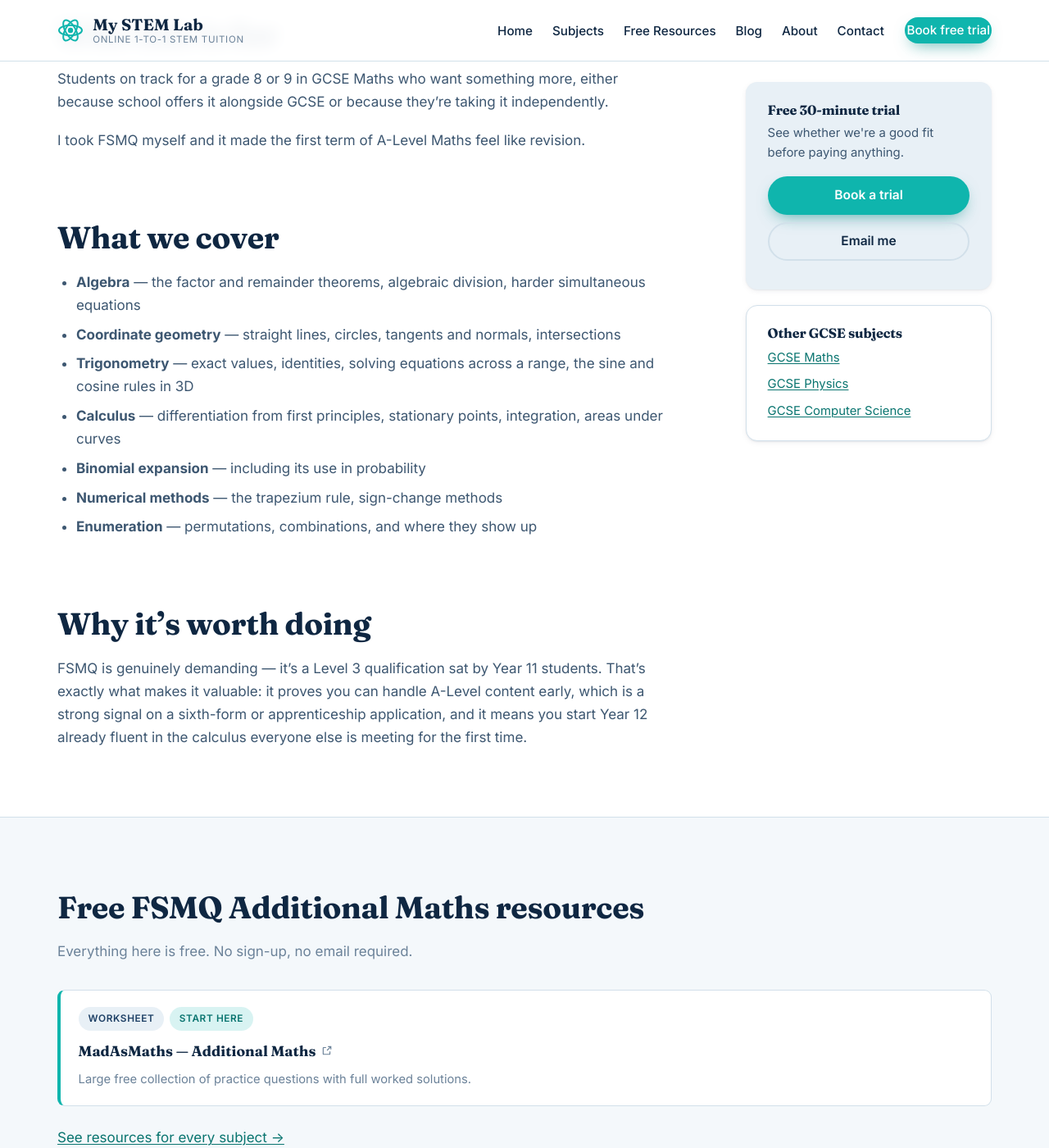
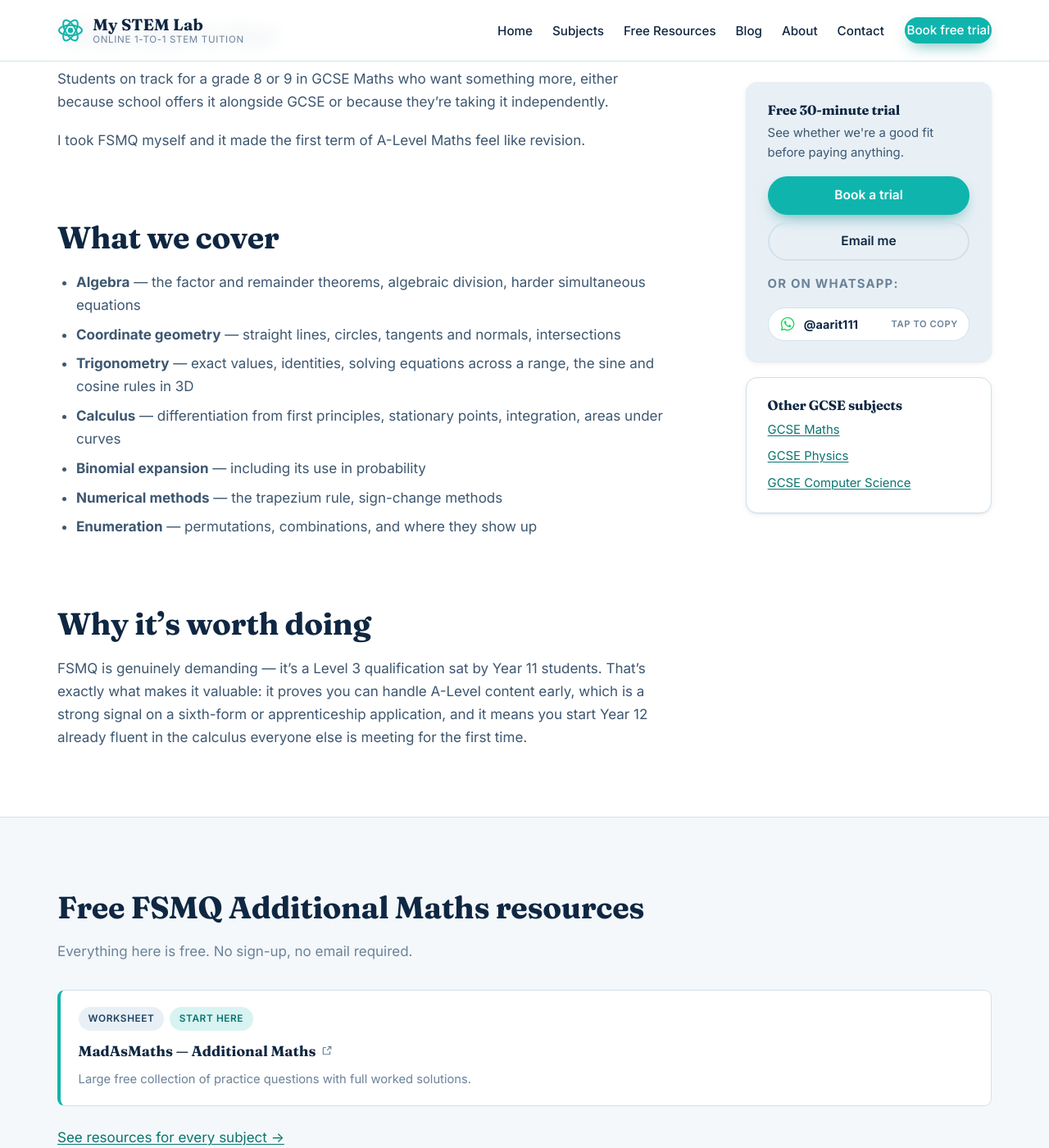
Before and after one commit to My-STEM-Lab/My-STEM-Lab.github.io, a Jekyll site: the page built from _subjects/gcse-fsmq.md, in a window 1280 px wide and 1400 px high, scrolled down 517 px. Shown: the whole window at 82% size. Built offline with Jekyll 4.4.1, drawn with Linux system fonts in a browser that asks for light colours.

Commit message:
Preparing for tutoring

```diff
--- a/_config.yml
+++ b/_config.yml
@@ -18,6 +18,7 @@ lang: en_GB
 tutor_name: Aarit Maheshwari
 email: aarit@mystemlab.co.uk
 register_form: "https://forms.cloud.microsoft/r/UZzMGsy1aD"
+whatsapp_username: "aarit111"   # shown as @aarit111; no phone number is published
 trial_length: "30 minutes"      # noun form, e.g. "we meet for 30 minutes"
 trial_adj: "30-minute"          # adjective form, e.g. "a 30-minute trial"
 
--- a/_includes/footer.html
+++ b/_includes/footer.html
@@ -4,7 +4,8 @@
       <strong>My STEM Lab</strong>
       <p>Online 1-to-1 tuition in Maths, Further Maths, Physics and Computing, plus STEP, ESAT and TMUA preparation.</p>
       <p class="footer-contact">
-        <a href="mailto:{{ site.email }}">{{ site.email }}</a>
+        <a href="mailto:{{ site.email }}">{{ site.email }}</a><br>
+        <span class="footer-wa">WhatsApp <b>@{{ site.whatsapp_username }}</b></span>
       </p>
     </div>
 
--- /dev/null
+++ b/_includes/whatsapp-chip.html
@@ -0,0 +1,14 @@
+{% comment %}
+  Tap-to-copy WhatsApp handle.
+  WhatsApp click-to-chat links require a phone number, and there is no username
+  link format, so we copy the handle for the visitor to search instead.
+  Usage: {% include whatsapp-chip.html %}
+{% endcomment %}
+<button class="wa-chip" type="button" data-wa-copy="@{{ site.whatsapp_username }}">
+  <svg class="wa-icon" viewBox="0 0 24 24" fill="currentColor" aria-hidden="true">
+    <path d="M12.04 2C6.58 2 2.13 6.45 2.13 11.91c0 1.75.46 3.45 1.32 4.95L2 22l5.25-1.38a9.9 9.9 0 0 0 4.79 1.22h.01c5.46 0 9.91-4.45 9.91-9.91 0-2.65-1.03-5.14-2.9-7.01A9.82 9.82 0 0 0 12.04 2Zm0 18.15h-.01a8.2 8.2 0 0 1-4.19-1.15l-.3-.18-3.12.82.83-3.04-.2-.31a8.2 8.2 0 0 1-1.26-4.38c0-4.54 3.7-8.24 8.25-8.24a8.2 8.2 0 0 1 5.83 2.42 8.2 8.2 0 0 1 2.41 5.83c0 4.54-3.7 8.23-8.24 8.23Zm4.52-6.16c-.25-.12-1.47-.72-1.69-.81-.23-.08-.39-.12-.56.13-.16.24-.64.8-.78.97-.15.16-.29.18-.53.06-.25-.13-1.05-.39-1.99-1.23-.74-.66-1.23-1.47-1.38-1.72-.14-.25-.01-.38.11-.5.11-.11.25-.29.37-.43.12-.15.16-.25.25-.41.08-.17.04-.31-.02-.43-.06-.12-.56-1.34-.76-1.84-.2-.48-.4-.42-.56-.43h-.47c-.17 0-.43.06-.66.31-.22.25-.86.85-.86 2.07 0 1.22.89 2.4 1.01 2.56.12.17 1.75 2.67 4.23 3.74.59.26 1.05.41 1.41.52.59.19 1.13.16 1.56.1.47-.07 1.47-.6 1.68-1.19.2-.58.2-1.08.14-1.19-.06-.1-.22-.16-.47-.28Z"/>
+  </svg>
+  <span class="wa-handle">@{{ site.whatsapp_username }}</span>
+  <span class="wa-action" data-wa-label>Tap to copy</span>
+</button>
+<p class="wa-live" role="status" aria-live="polite"></p>
--- a/_layouts/subject.html
+++ b/_layouts/subject.html
@@ -25,6 +25,8 @@ layout: default
       <p>See whether we're a good fit before paying anything.</p>
       <a class="btn btn-primary btn-block" href="{{ site.register_form }}" target="_blank" rel="noopener">Book a trial</a>
       <a class="btn btn-ghost btn-block" href="mailto:{{ site.email }}?subject={{ page.title | uri_escape }}%20tuition">Email me</a>
+      <p class="wa-aside-label">Or on WhatsApp:</p>
+      {% include whatsapp-chip.html %}
     </div>
 
     {% assign others = site.subjects | where: "level", page.level | sort: "order" %}
--- a/assets/css/style.css
+++ b/assets/css/style.css
@@ -530,3 +530,45 @@ p  { margin: 0 0 1.1em; }
 .login-card input:disabled { background: #f2f6f9; color: var(--ink-muted); cursor: not-allowed; }
 .login-card .btn:disabled { background: #b9cbd8; box-shadow: none; cursor: not-allowed; }
 .login-card .btn:disabled:hover { background: #b9cbd8; transform: none; }
+
+/* --- WhatsApp handle chip -------------------------------------------------
+   WhatsApp click-to-chat links need a phone number and there is no username
+   link format, so the handle is copied for the visitor to search instead.    */
+.wa-card { margin-bottom: 1.2rem; }
+.wa-card h3 { display: flex; align-items: center; gap: .5rem; margin-bottom: .4rem; }
+.wa-card > p { font-size: .93rem; color: var(--ink-muted); margin-bottom: 1rem; }
+
+.wa-chip {
+  display: inline-flex; align-items: center; gap: .6rem;
+  width: 100%; padding: .7rem 1rem;
+  background: var(--paper); border: 1px solid var(--card-line); border-radius: 999px;
+  font-family: var(--sans); font-size: .97rem; color: var(--navy);
+  cursor: pointer; text-align: left;
+  transition: border-color .16s ease, background .16s ease, transform .16s ease;
+}
+.wa-chip:hover { border-color: #25d366; background: rgba(37,211,102,.06); transform: translateY(-1px); }
+.wa-chip:active { transform: none; }
+.wa-icon { width: 1.25rem; height: 1.25rem; color: #25d366; flex: none; }
+.wa-handle { font-weight: 700; letter-spacing: .01em; }
+.wa-action {
+  margin-left: auto; font-size: .76rem; font-weight: 600; letter-spacing: .05em;
+  text-transform: uppercase; color: var(--ink-muted); white-space: nowrap;
+}
+.wa-chip.copied { border-color: #25d366; background: rgba(37,211,102,.1); }
+.wa-chip.copied .wa-action { color: #12874a; }
+
+.wa-live { position: absolute; width: 1px; height: 1px; overflow: hidden; clip: rect(0 0 0 0); white-space: nowrap; }
+.wa-hint, .wa-note { font-size: .85rem; color: var(--ink-muted); margin: .8rem 0 0; line-height: 1.5; }
+.wa-note { padding-top: .8rem; border-top: 1px solid var(--card-line); }
+.wa-aside-label {
+  margin: 1rem 0 .5rem; font-size: .78rem; font-weight: 700; letter-spacing: .08em;
+  text-transform: uppercase; color: var(--ink-muted);
+}
+.subject-aside .wa-chip { font-size: .9rem; padding: .6rem .85rem; }
+.subject-aside .wa-action { font-size: .7rem; }
+
+.callout-compact { margin: 0 0 1.4rem; padding: .95rem 1.2rem; }
+.callout-compact p { font-size: .93rem; }
+
+.footer-wa { color: #a9c6da; }
+.footer-wa b { color: #4fe0d8; font-weight: 600; }
--- a/assets/js/main.js
+++ b/assets/js/main.js
@@ -25,6 +25,57 @@
     });
   }
 
+  // WhatsApp handle: tap to copy.
+  // Click-to-chat links need a phone number and there's no username link format,
+  // so we put the handle on the clipboard for the visitor to search instead.
+  function copyText(text) {
+    if (navigator.clipboard && window.isSecureContext) {
+      return navigator.clipboard.writeText(text);
+    }
+    // Fallback for older or non-secure contexts.
+    return new Promise(function (resolve, reject) {
+      var ta = document.createElement('textarea');
+      ta.value = text;
+      ta.setAttribute('readonly', '');
+      ta.style.cssText = 'position:absolute;left:-9999px;top:0';
+      document.body.appendChild(ta);
+      ta.select();
+      try {
+        document.execCommand('copy') ? resolve() : reject();
+      } catch (e) {
+        reject(e);
+      } finally {
+        document.body.removeChild(ta);
+      }
+    });
+  }
+
+  document.addEventListener('click', function (e) {
+    var chip = e.target.closest ? e.target.closest('[data-wa-copy]') : null;
+    if (!chip) return;
+
+    var handle = chip.getAttribute('data-wa-copy');
+    var label = chip.querySelector('[data-wa-label]');
+    var live = chip.parentNode.querySelector('.wa-live');
+    if (chip._waTimer) clearTimeout(chip._waTimer);
+
+    copyText(handle).then(function () {
+      chip.classList.add('copied');
+      if (label) label.textContent = 'Copied';
+      if (live) live.textContent = handle + ' copied. Search for it in WhatsApp to start a chat.';
+    }).catch(function () {
+      // Couldn't copy — tell them the handle rather than failing silently.
+      if (label) label.textContent = 'Copy ' + handle;
+      if (live) live.textContent = 'Copy failed. My WhatsApp handle is ' + handle + '.';
+    }).then(function () {
+      chip._waTimer = setTimeout(function () {
+        chip.classList.remove('copied');
+        if (label) label.textContent = 'Tap to copy';
+        if (live) live.textContent = '';
+      }, 4000);
+    });
+  });
+
   // Resource filter (used on /resources/)
   var filter = document.getElementById('resource-filter');
   if (filter) {
```
Also changed, not shown: contact.html (+15 -2 lines).
